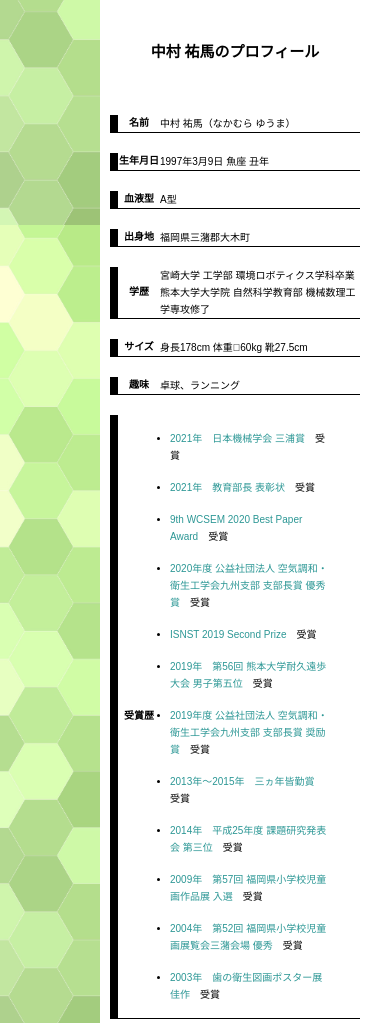
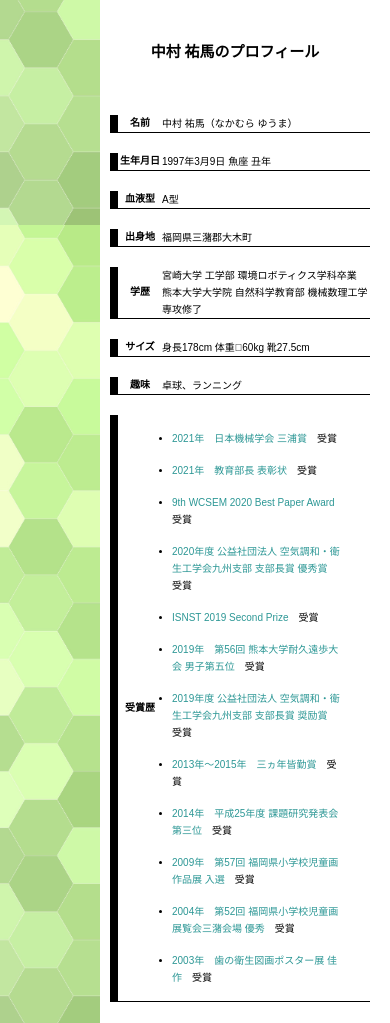
Before and after one commit to Yuma0309/HomePage-YumaNakamura, a plain HTML site: page index.html in a window 390 px wide. Shown: the part 619-1642 px from the top of the page. Drawn offline with Linux system fonts and the light colour scheme.

Commit message:
スマートフォンで見る場合の表の幅を再調整

```diff
--- a/css/common.css
+++ b/css/common.css
@@ -179,7 +179,7 @@ main {
 table {
 	margin-left: 0;
 	padding-left: 7em;
-	padding-right: 6em;
+	padding-right: 5em;
 }
 
 table th {
```
